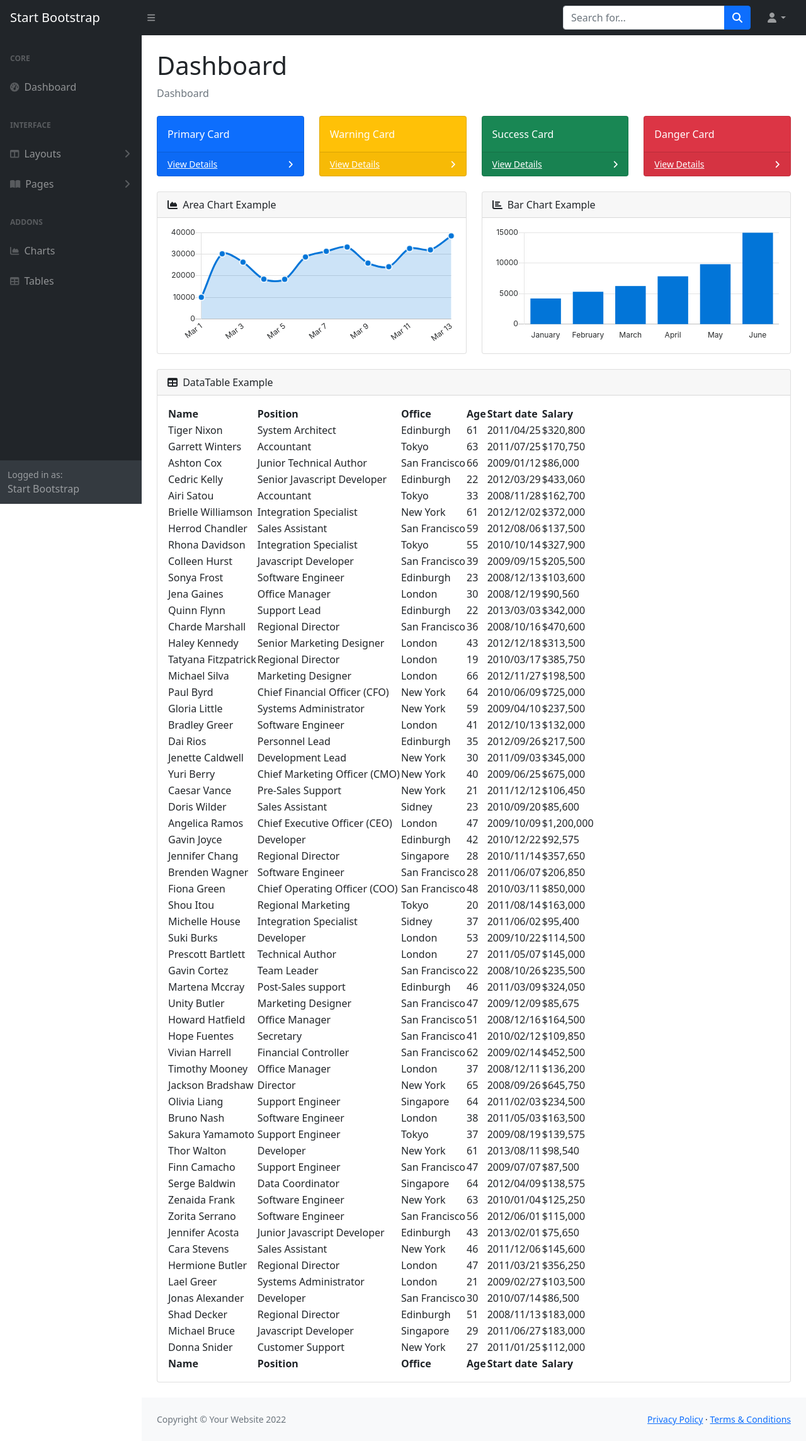
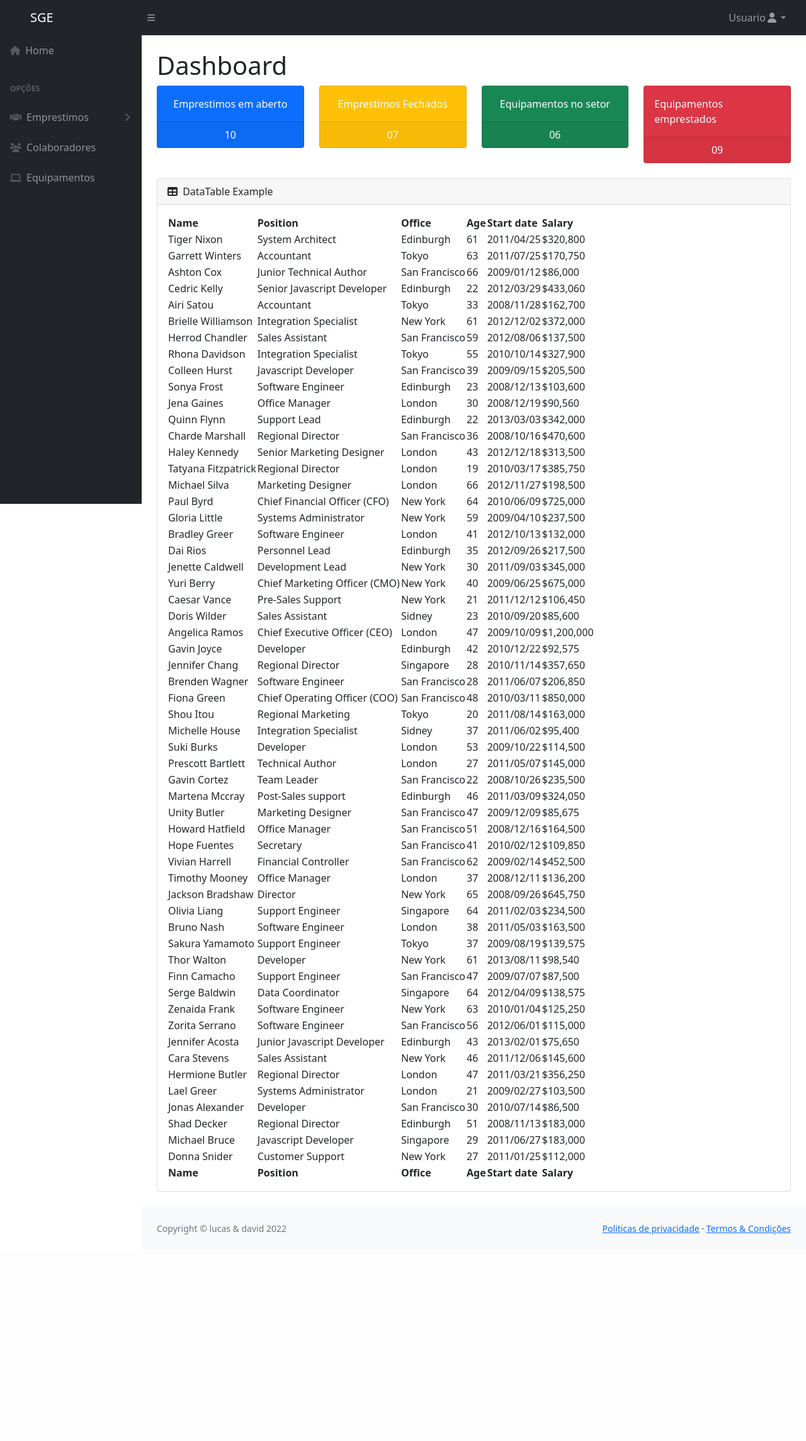
Before and after one commit to gitlucaslima/SGE-Recol, a Django app: page / in a window 1280 px wide. Shown: the whole page at 63% size. After the commit the page ends 1960 px from the top, so only its background shows below. Run offline with Django 4.2, Linux system fonts and the light colour scheme; some libraries are stand-ins or nearby versions.

Commit message:
criação pagina colaborador e equipamento

```diff
--- a/core/templates/base.html
+++ b/core/templates/base.html
@@ -7,7 +7,11 @@
         <meta name="viewport" content="width=device-width, initial-scale=1, shrink-to-fit=no" />
         <meta name="description" content="" />
         <meta name="author" content="" />
-        <title>Dashboard - SB Admin</title>
+
+        {% block title %}
+        <title>SGE</title>
+        {% endblock title %}
+
         <link href="https://cdn.jsdelivr.net/npm/simple-datatables@latest/dist/style.css" rel="stylesheet" />
         <link href={% static 'css/styles.css' %} rel="stylesheet" />
         <script src="https://use.fontawesome.com/releases/v6.1.0/js/all.js" crossorigin="anonymous"></script>
@@ -15,25 +19,21 @@
     <body class="sb-nav-fixed">
         <nav class="sb-topnav navbar navbar-expand navbar-dark bg-dark">
             <!-- Navbar Brand-->
-            <a class="navbar-brand ps-3" href="index.html">Start Bootstrap</a>
+            <a class="navbar-brand ps-5" href="">SGE</a>
             <!-- Sidebar Toggle-->
             <button class="btn btn-link btn-sm order-1 order-lg-0 me-4 me-lg-0" id="sidebarToggle" href="#!"><i class="fas fa-bars"></i></button>
-            <!-- Navbar Search-->
-            <form class="d-none d-md-inline-block form-inline ms-auto me-0 me-md-3 my-2 my-md-0">
-                <div class="input-group">
-                    <input class="form-control" type="text" placeholder="Search for..." aria-label="Search for..." aria-describedby="btnNavbarSearch" />
-                    <button class="btn btn-primary" id="btnNavbarSearch" type="button"><i class="fas fa-search"></i></button>
-                </div>
-            </form>
+            <!-- espace-->
+            <div class="d-none d-md-inline-block form-inline ms-auto me-0 me-md-3 my-2 my-md-0">
+            </div>
+
             <!-- Navbar-->
             <ul class="navbar-nav ms-auto ms-md-0 me-3 me-lg-4">
                 <li class="nav-item dropdown">
-                    <a class="nav-link dropdown-toggle" id="navbarDropdown" href="#" role="button" data-bs-toggle="dropdown" aria-expanded="false"><i class="fas fa-user fa-fw"></i></a>
+                    <a class="nav-link dropdown-toggle" id="navbarDropdown" href="#" role="button" data-bs-toggle="dropdown" aria-expanded="false"><span>Usuario</span><i class="fas fa-user fa-fw"></i></a>
                     <ul class="dropdown-menu dropdown-menu-end" aria-labelledby="navbarDropdown">
-                        <li><a class="dropdown-item" href="#!">Settings</a></li>
-                        <li><a class="dropdown-item" href="#!">Activity Log</a></li>
+                        <li><a class="dropdown-item" href="#!">Configurações</a></li>
                         <li><hr class="dropdown-divider" /></li>
-                        <li><a class="dropdown-item" href="#!">Logout</a></li>
+                        <li><a class="dropdown-item" href="#!">Sair</a></li>
                     </ul>
                 </li>
             </ul>
@@ -43,133 +43,74 @@
                 <nav class="sb-sidenav accordion sb-sidenav-dark" id="sidenavAccordion">
                     <div class="sb-sidenav-menu">
                         <div class="nav">
-                            <div class="sb-sidenav-menu-heading">Core</div>
-                            <a class="nav-link" href="index.html">
-                                <div class="sb-nav-link-icon"><i class="fas fa-tachometer-alt"></i></div>
-                                Dashboard
+                            <a class="nav-link" href="{% url 'index'%}">
+                                <div class="sb-nav-link-icon"><i class="fa-solid fa-house"></i></div>
+                                Home
                             </a>
-                            <div class="sb-sidenav-menu-heading">Interface</div>
+                            <div class="sb-sidenav-menu-heading">Opções</div>
                             <a class="nav-link collapsed" href="#" data-bs-toggle="collapse" data-bs-target="#collapseLayouts" aria-expanded="false" aria-controls="collapseLayouts">
-                                <div class="sb-nav-link-icon"><i class="fas fa-columns"></i></div>
-                                Layouts
+                                <div class="sb-nav-link-icon"><i class="fa-solid fa-handshake"></i></div>
+                                Emprestimos
                                 <div class="sb-sidenav-collapse-arrow"><i class="fas fa-angle-down"></i></div>
                             </a>
                             <div class="collapse" id="collapseLayouts" aria-labelledby="headingOne" data-bs-parent="#sidenavAccordion">
                                 <nav class="sb-sidenav-menu-nested nav">
-                                    <a class="nav-link" href="layout-static.html">Static Navigation</a>
-                                    <a class="nav-link" href="layout-sidenav-light.html">Light Sidenav</a>
+                                    <a class="nav-link" href="layout-static.html"><i class="fa-solid fa-circle-plus"></i>Novo Emprestimo</a>
+                                    <a class="nav-link" href="layout-sidenav-light.html"><i class="fa-solid fa-circle-xmark"></i>Fechar Emprestimo</a>
                                 </nav>
                             </div>
-                            <a class="nav-link collapsed" href="#" data-bs-toggle="collapse" data-bs-target="#collapsePages" aria-expanded="false" aria-controls="collapsePages">
-                                <div class="sb-nav-link-icon"><i class="fas fa-book-open"></i></div>
-                                Pages
-                                <div class="sb-sidenav-collapse-arrow"><i class="fas fa-angle-down"></i></div>
+                            <a class="nav-link" href="{% url 'colaborador' %}">
+                                <div class="sb-nav-link-icon"><i class="fa-solid fa-users"></i></i></div>
+                                Colaboradores
                             </a>
-                            <div class="collapse" id="collapsePages" aria-labelledby="headingTwo" data-bs-parent="#sidenavAccordion">
-                                <nav class="sb-sidenav-menu-nested nav accordion" id="sidenavAccordionPages">
-                                    <a class="nav-link collapsed" href="#" data-bs-toggle="collapse" data-bs-target="#pagesCollapseAuth" aria-expanded="false" aria-controls="pagesCollapseAuth">
-                                        Authentication
-                                        <div class="sb-sidenav-collapse-arrow"><i class="fas fa-angle-down"></i></div>
-                                    </a>
-                                    <div class="collapse" id="pagesCollapseAuth" aria-labelledby="headingOne" data-bs-parent="#sidenavAccordionPages">
-                                        <nav class="sb-sidenav-menu-nested nav">
-                                            <a class="nav-link" href="login.html">Login</a>
-                                            <a class="nav-link" href="register.html">Register</a>
-                                            <a class="nav-link" href="password.html">Forgot Password</a>
-                                        </nav>
-                                    </div>
-                                    <a class="nav-link collapsed" href="#" data-bs-toggle="collapse" data-bs-target="#pagesCollapseError" aria-expanded="false" aria-controls="pagesCollapseError">
-                                        Error
-                                        <div class="sb-sidenav-collapse-arrow"><i class="fas fa-angle-down"></i></div>
-                                    </a>
-                                    <div class="collapse" id="pagesCollapseError" aria-labelledby="headingOne" data-bs-parent="#sidenavAccordionPages">
-                                        <nav class="sb-sidenav-menu-nested nav">
-                                            <a class="nav-link" href="401.html">401 Page</a>
-                                            <a class="nav-link" href="404.html">404 Page</a>
-                                            <a class="nav-link" href="500.html">500 Page</a>
-                                        </nav>
-                                    </div>
-                                </nav>
-                            </div>
-                            <div class="sb-sidenav-menu-heading">Addons</div>
-                            <a class="nav-link" href="charts.html">
-                                <div class="sb-nav-link-icon"><i class="fas fa-chart-area"></i></div>
-                                Charts
-                            </a>
-                            <a class="nav-link" href="tables.html">
-                                <div class="sb-nav-link-icon"><i class="fas fa-table"></i></div>
-                                Tables
+                            <a class="nav-link" href="{% url 'equipamento'%}">
+                                <div class="sb-nav-link-icon"><i class="fa-solid fa-laptop"></i></div>
+                                Equipamentos
                             </a>
                         </div>
                     </div>
-                    <div class="sb-sidenav-footer">
-                        <div class="small">Logged in as:</div>
-                        Start Bootstrap
-                    </div>
+
                 </nav>
             </div>
             <div id="layoutSidenav_content">
                 <main>
                     <div class="container-fluid px-4">
+                        {% block tituloPagina %}
                         <h1 class="mt-4">Dashboard</h1>
-                        <ol class="breadcrumb mb-4">
-                            <li class="breadcrumb-item active">Dashboard</li>
-                        </ol>
+                        {% endblock tituloPagina %}
+
+                        {% block conteudo %}
                         <div class="row">
-                            <div class="col-xl-3 col-md-6">
+                            <div class="col-xl-3 col-md-6 ">
                                 <div class="card bg-primary text-white mb-4">
-                                    <div class="card-body">Primary Card</div>
-                                    <div class="card-footer d-flex align-items-center justify-content-between">
-                                        <a class="small text-white stretched-link" href="#">View Details</a>
-                                        <div class="small text-white"><i class="fas fa-angle-right"></i></div>
+                                    <div class="card-body d-flex align-items-center justify-content-center">Emprestimos em aberto</div>
+                                    <div class="card-footer d-flex align-items-center justify-content-center">
+                                        <span class="text-white stretched-link">10</span>
                                     </div>
                                 </div>
                             </div>
                             <div class="col-xl-3 col-md-6">
                                 <div class="card bg-warning text-white mb-4">
-                                    <div class="card-body">Warning Card</div>
-                                    <div class="card-footer d-flex align-items-center justify-content-between">
-                                        <a class="small text-white stretched-link" href="#">View Details</a>
-                                        <div class="small text-white"><i class="fas fa-angle-right"></i></div>
+                                    <div class="card-body d-flex align-items-center justify-content-center">Emprestimos Fechados</div>
+                                    <div class="card-footer d-flex align-items-center justify-content-center">
+                                        <span class="text-white stretched-link">07</span>
                                     </div>
                                 </div>
                             </div>
                             <div class="col-xl-3 col-md-6">
                                 <div class="card bg-success text-white mb-4">
-                                    <div class="card-body">Success Card</div>
-                                    <div class="card-footer d-flex align-items-center justify-content-between">
-                                        <a class="small text-white stretched-link" href="#">View Details</a>
-                                        <div class="small text-white"><i class="fas fa-angle-right"></i></div>
+                                    <div class="card-body d-flex align-items-center justify-content-center">Equipamentos no setor</div>
+                                    <div class="card-footer d-flex align-items-center justify-content-center">
+                                        <span class="text-white stretched-link">06</span>
                                     </div>
                                 </div>
                             </div>
                             <div class="col-xl-3 col-md-6">
                                 <div class="card bg-danger text-white mb-4">
-                                    <div class="card-body">Danger Card</div>
-                                    <div class="card-footer d-flex align-items-center justify-content-between">
-                                        <a class="small text-white stretched-link" href="#">View Details</a>
-                                        <div class="small text-white"><i class="fas fa-angle-right"></i></div>
+                                    <div class="card-body d-flex align-items-center justify-content-center">Equipamentos emprestados</div>
+                                    <div class="card-footer d-flex align-items-center justify-content-center">
+                                        <span class="text-white stretched-link">09</span>
                                     </div>
-                                </div>
-                            </div>
-                        </div>
-                        <div class="row">
-                            <div class="col-xl-6">
-                                <div class="card mb-4">
-                                    <div class="card-header">
-                                        <i class="fas fa-chart-area me-1"></i>
-                                        Area Chart Example
-                                    </div>
-                                    <div class="card-body"><canvas id="myAreaChart" width="100%" height="40"></canvas></div>
-                                </div>
-                            </div>
-                            <div class="col-xl-6">
-                                <div class="card mb-4">
-                                    <div class="card-header">
-                                        <i class="fas fa-chart-bar me-1"></i>
-                                        Bar Chart Example
-                                    </div>
-                                    <div class="card-body"><canvas id="myBarChart" width="100%" height="40"></canvas></div>
                                 </div>
                             </div>
                         </div>
@@ -661,16 +602,17 @@
                                 </table>
                             </div>
                         </div>
+                        {% endblock conteudo %}
                     </div>
                 </main>
                 <footer class="py-4 bg-light mt-auto">
                     <div class="container-fluid px-4">
                         <div class="d-flex align-items-center justify-content-between small">
-                            <div class="text-muted">Copyright &copy; Your Website 2022</div>
+                            <div class="text-muted">Copyright &copy; lucas & david 2022</div>
                             <div>
-                                <a href="#">Privacy Policy</a>
+                                <a href="#">Politicas de privacidade</a>
                                 &middot;
-                                <a href="#">Terms &amp; Conditions</a>
+                                <a href="#">Termos &amp; Condições</a>
                             </div>
                         </div>
                     </div>
--- a/core/urls.py
+++ b/core/urls.py
@@ -1,7 +1,10 @@
 from django.urls import path
 
-from core.views import index
+from core.views import colaborador, equipamento, index
 
 urlpatterns = [
     path('', index, name='index'),
+    path('colaborador/', colaborador, name='colaborador'),
+    path('equipamento/', equipamento, name='equipamento')
+
 ]
--- a/core/views.py
+++ b/core/views.py
@@ -4,3 +4,9 @@ from django.shortcuts import render
 
 def index(request):
     return render(request, template_name='base.html')
+
+def colaborador(request):
+    return render(request, template_name='colaborador/colaborador.html')
+
+def equipamento(request):
+    return render(request, template_name='equipamento/equipamento.html')
```
Also changed, not shown: core/templates/colaborador/colaborador.html (added, +8 -0 lines), core/templates/equipamento/equipamento.html (added, +9 -0 lines).
